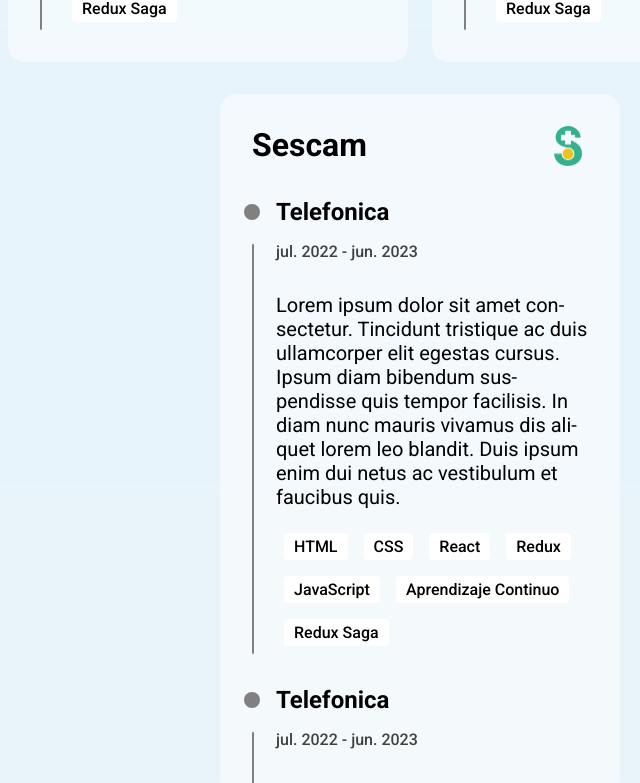
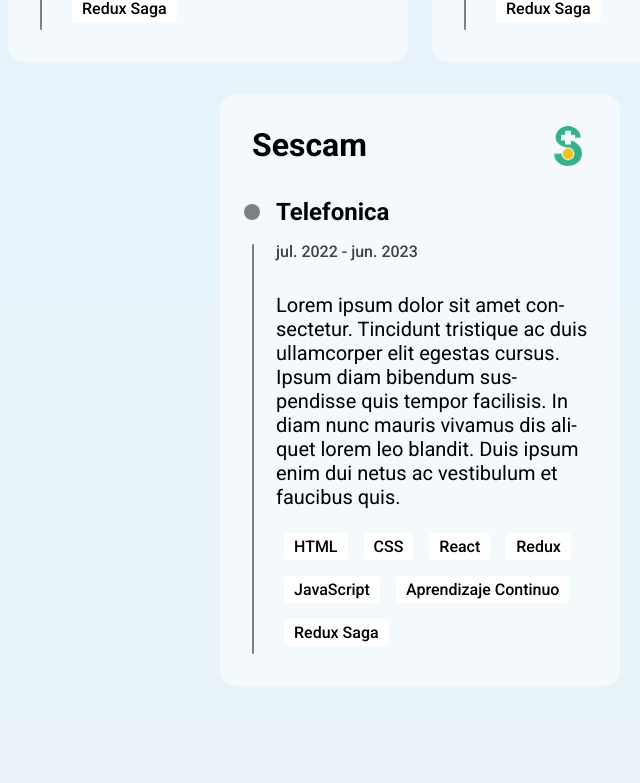
Before and after one commit to daniojz/portfolio, a React (Vite) app: page / in a window 1280 px wide. Shown: the part 1997-2780 px from the top of the page, without its empty margins (220-860 px from the left). Built offline with nearby package versions, Linux system fonts and the light colour scheme.

Commit message:
details from navmenu and experience section

```diff
--- a/src/components/NavMenu/NavMenu.jsx
+++ b/src/components/NavMenu/NavMenu.jsx
@@ -6,7 +6,7 @@
 import style from '@styles/modules/navMenu.module.scss'
 
 const NavMenu = () => {
-  const [t] = useTranslation('global')
+  const [t] = useTranslation('global', { keyPrefix: 'navMenu' })
   const [mobileState, setMobileState] = useState('hidden')
   const content = useRef()
   const nav = useRef()
@@ -80,34 +80,21 @@
       </button>
       <div className={style.content} ref={content}>
         <a href='/' className={style.homeLink}>
-          <span>Dani.</span>
+          <span>{t(`homeLinkText`)}</span>
         </a>
+        <div className={style.options}>
           <ul className={style.navOptions} ref={navOptions}>
-          <li>
-            <a href='#experience'>{t(`header.navMenu.option1`)}</a>
+            {t(`options`).map((option) => (
+              <li key={option}>
+                <a href={`#${option}`}>{option}</a>
               </li>
-          <li>
-            <a href={`#${t(`header.navMenu.option2`)}`}>{t(`header.navMenu.option2`)}</a>
-          </li>
-          <li>
-            <a href={`#${t(`header.navMenu.option3`)}`}>{t(`header.navMenu.option3`)}</a>
-          </li>
-          <li>
-            <a href={`#${t(`header.navMenu.option4`)}`}>{t(`header.navMenu.option4`)}</a>
-          </li>
-          <li>
-            <a href={`#${t(`header.navMenu.option5`)}`}>{t(`header.navMenu.option5`)}</a>
-          </li>
-          <li>
-            <a href={`#${t(`header.navMenu.option6`)}`}>{t(`header.navMenu.option6`)}</a>
-          </li>
-          <li>
+            ))}
+          </ul>
           <div className={style.config}>
             <ThemeButton></ThemeButton>
             <LanguajeButton></LanguajeButton>
           </div>
-          </li>
-        </ul>
+        </div>
       </div>
     </nav>
   )
--- a/src/pages/home/Home.jsx
+++ b/src/pages/home/Home.jsx
@@ -8,8 +8,10 @@
         <Intro></Intro>
       </header>
       <div className='main'>
-        <Experience></Experience>
-        <section style={{ width: '100%', height: '4000px' }}></section>
+        <div className='content'>
+          <Experience></Experience>
+          <section style={{ width: '100%', height: '4000px' }}></section>
+        </div>
       </div>
     </div>
   )
--- a/src/styles/layout/_home.scss
+++ b/src/styles/layout/_home.scss
@@ -11,7 +11,13 @@
     background: var(--color-background-general-header);
   }
   .main {
-    padding: 100px 24px 24px 24px;
+    width: 100%;
+    display: flex;
+    justify-content: center;
     backdrop-filter: blur(16px);
   }
+  .content {
+    max-width: 1440px;
+    padding: 100px 24px 24px 24px;
+  }
 }
--- a/src/styles/layout/_main.scss
+++ b/src/styles/layout/_main.scss
@@ -1,7 +1,3 @@
 main {
   width: 100%;
 }
-
-.main {
-  max-width: 1440px;
-}
--- a/src/styles/modules/experience.module.scss
+++ b/src/styles/modules/experience.module.scss
@@ -2,7 +2,7 @@
   width: 100%;
   display: flex;
   justify-content: center;
-  align-items: center;
+  align-items: start;
   flex-wrap: wrap;
   column-gap: 24px;
   row-gap: 32px;
--- a/src/styles/modules/experienceCard.module.scss
+++ b/src/styles/modules/experienceCard.module.scss
@@ -5,6 +5,7 @@
   justify-content: center;
   align-items: center;
   flex-direction: column;
+  row-gap: 32px;
   background-color: var(--color-background-container-transparent050-normal);
   border-radius: 16px;
 
--- a/src/styles/modules/navMenu.module.scss
+++ b/src/styles/modules/navMenu.module.scss
@@ -15,9 +15,8 @@
   transition: height 0.5s;
 
   .config {
+    margin-bottom: 64px;
     width: 100%;
-    position: absolute;
-    top: 40vh;
     display: flex;
     justify-content: center;
     align-items: center;
@@ -50,6 +49,14 @@
     .homeLink {
       display: none;
     }
+
+    .options {
+      height: 100%;
+      display: flex;
+      flex-direction: column;
+      justify-content: space-between;
+    }
+
     .navOptions {
       margin: 64px 40px;
       color: var(--color-text-neutral-900);
@@ -96,10 +103,11 @@
     transition: none;
 
     .config {
+      margin-left: 32px;
+      margin-bottom: 0;
       width: auto;
       position: static;
       column-gap: 8px;
-      margin-left: 32px;
     }
     .content {
       max-width: 1440px;
@@ -113,11 +121,15 @@
       .homeLink {
         display: block;
         color: var(--color-text-neutral-900);
-        font: var(--typography-body);
+        font: var(--typography-subtitle);
 
         :hover {
           cursor: pointer;
         }
+      }
+
+      .options {
+        flex-direction: row;
       }
 
       .navOptions {
--- a/src/translations/en/global_en.json
+++ b/src/translations/en/global_en.json
@@ -1,12 +1,6 @@
 {
-  "header": {
-    "navMenu": {
-      "option1": "Experience",
-      "option2": "Skills",
-      "option3": "Education",
-      "option4": "Certifications",
-      "option5": "Projects",
-      "option6": "Contact"
-    }
+  "navMenu": {
+    "homeLinkText": "Dani.",
+    "options": ["Experience", "Skills", "Education", "Certifications", "Projects", "Contact"]
   }
 }
--- a/src/translations/en/home_en.json
+++ b/src/translations/en/home_en.json
@@ -1,6 +1,6 @@
 {
   "intro": {
-    "introDescription": "Dani, desarrollador web junior y amante de la creatividad"
+    "introDescription": "Dani, web junior developer and creativity lover"
   },
   "experience": {
     "experienceCards": [
@@ -107,23 +107,6 @@
               "Aprendizaje Continuo",
               "Redux Saga"
             ]
-          },
-          {
-            "id": "2",
-            "jobTitle": "Telefonica",
-            "startDate": "jul. 2022",
-            "finishDate": "jun. 2023",
-            "actualWork": false,
-            "description": "Lorem ipsum dolor sit amet consectetur. Tincidunt tristique ac duis ullamcorper elit egestas cursus. Ipsum diam bibendum suspendisse quis tempor facilisis. In diam nunc mauris vivamus dis aliquet lorem leo blandit. Duis ipsum enim dui netus ac vestibulum et faucibus quis.",
-            "aptitudes": [
-              "HTML",
-              "CSS",
-              "React",
-              "Redux",
-              "JavaScript",
-              "Aprendizaje Continuo",
-              "Redux Saga"
-            ]
           }
         ]
       }
--- a/src/translations/es/global_es.json
+++ b/src/translations/es/global_es.json
@@ -1,12 +1,6 @@
 {
-  "header": {
-    "navMenu": {
-      "option1": "Experiencia",
-      "option2": "Skills",
-      "option3": "Educacion",
-      "option4": "Certificaciones",
-      "option5": "Proyectos",
-      "option6": "Contacto"
-    }
+  "navMenu": {
+    "homeLinkText": "Dani.",
+    "options": ["Experiencia", "Skills", "Educación", "Certificaciones", "Proyectos", "Contacto"]
   }
 }
--- a/src/translations/es/home_es.json
+++ b/src/translations/es/home_es.json
@@ -107,23 +107,6 @@
               "Aprendizaje Continuo",
               "Redux Saga"
             ]
-          },
-          {
-            "id": "2",
-            "jobTitle": "Telefonica",
-            "startDate": "jul. 2022",
-            "finishDate": "jun. 2023",
-            "actualWork": false,
-            "description": "Lorem ipsum dolor sit amet consectetur. Tincidunt tristique ac duis ullamcorper elit egestas cursus. Ipsum diam bibendum suspendisse quis tempor facilisis. In diam nunc mauris vivamus dis aliquet lorem leo blandit. Duis ipsum enim dui netus ac vestibulum et faucibus quis.",
-            "aptitudes": [
-              "HTML",
-              "CSS",
-              "React",
-              "Redux",
-              "JavaScript",
-              "Aprendizaje Continuo",
-              "Redux Saga"
-            ]
           }
         ]
       }
```
Lines whose indentation alone changed are shown as unchanged.
